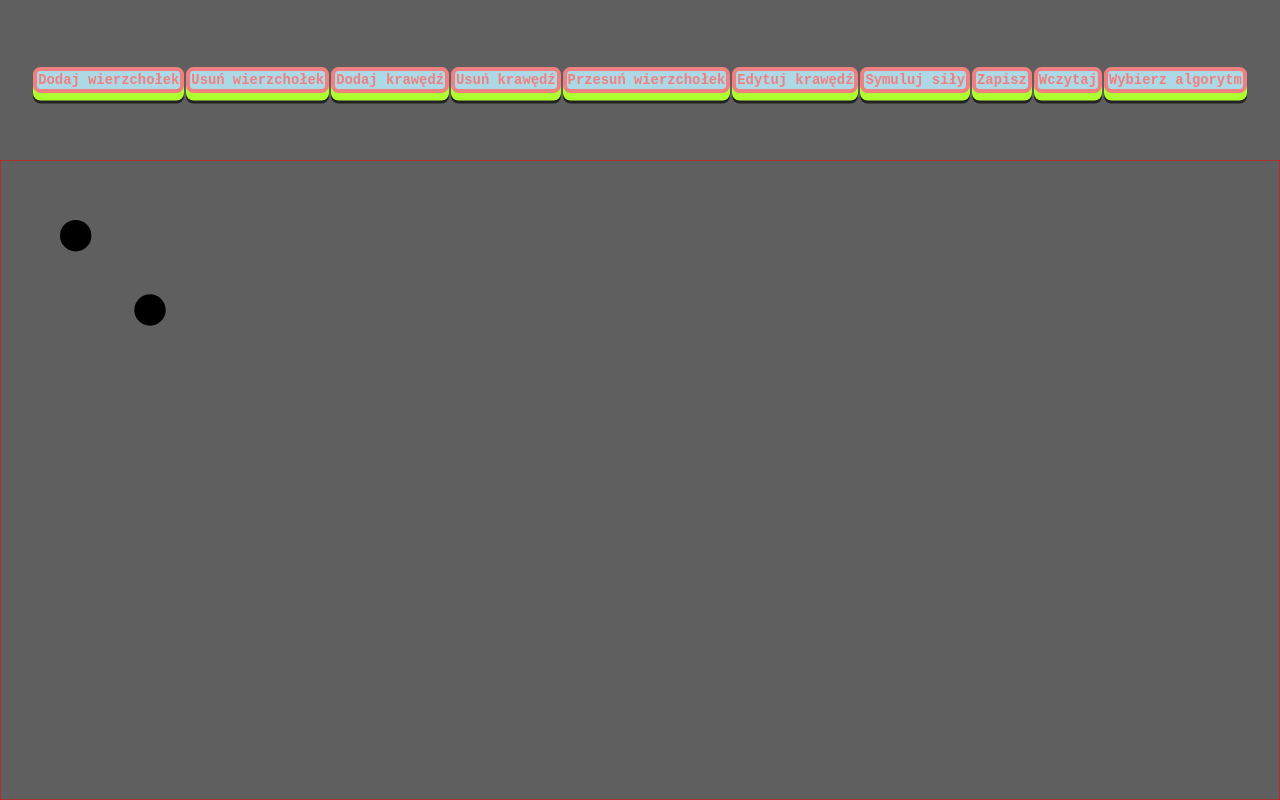
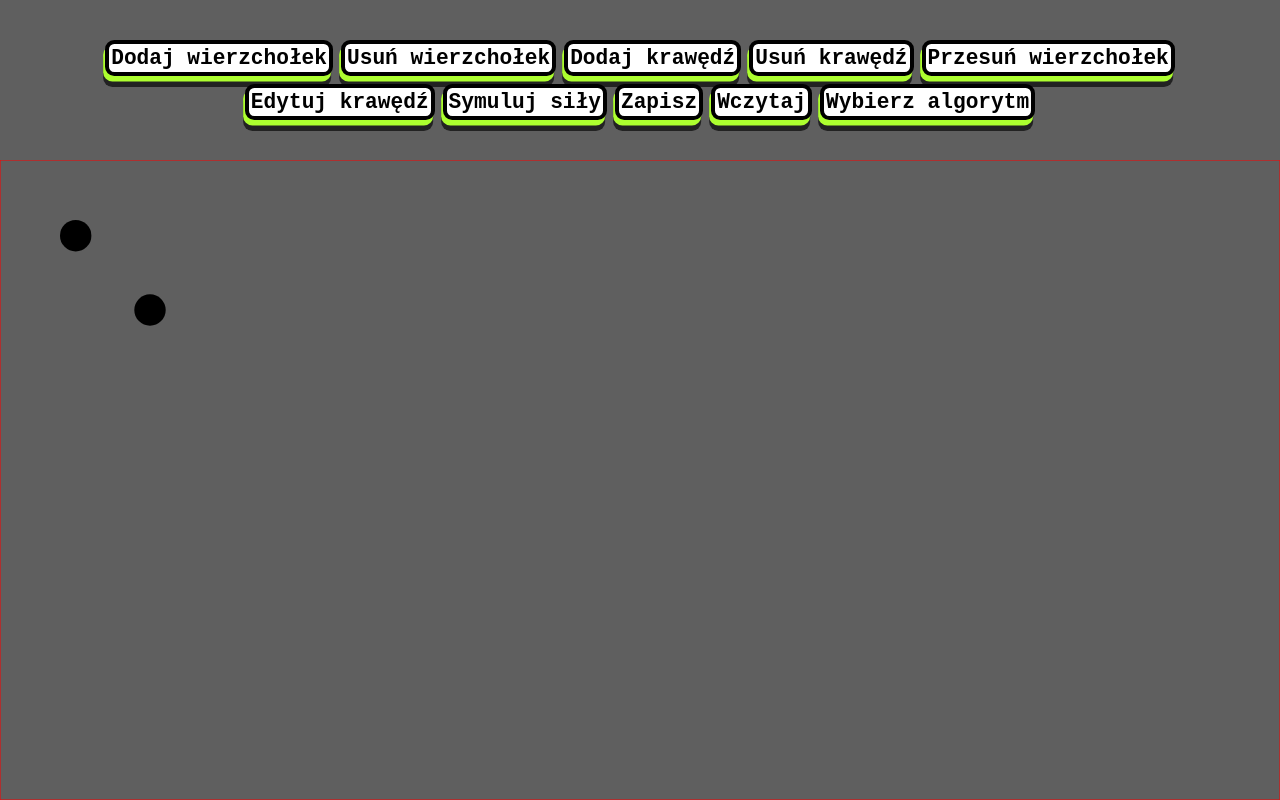
Before and after one commit to marwar22/GraphVisualizerWeb, a plain HTML site: page index.html in a window 1280 px wide. Drawn offline with Linux system fonts and the light colour scheme.

Commit message:
Extra animatons and offsets for buttons.

```diff
--- a/css/button_styles.css
+++ b/css/button_styles.css
@@ -1,23 +1,31 @@
 .btn {
-  background-color: lightblue;
-  color: lightcoral;
-  border: lightcoral solid 0.3rem;
+  background-color: rgb(255, 255, 255);
+  color: black;
+  border:black solid 0.25rem;
   border-radius: 0.5rem;
   text-align: center;
   text-decoration: none;
-  box-shadow: 0 0.5rem greenyellow,0 0.7rem #222;
+  box-shadow: -0.1rem 0.3rem greenyellow,-0.1rem 0.6rem #222;
   position: relative;
   top: 0;
-  transition: all 300ms ease-in-out;
+  transition: all 150ms ease-in-out;
+
+  -webkit-user-select: none;
+  -moz-user-select: none;
+  -ms-user-select: none;
+  user-select: none;
+  cursor: pointer;
 }
 
 .btn:hover {
-  background-color: lightcoral;
-  color: lightblue;
+  background-color: black;
+  color: rgb(162, 162, 162);
   top: 0.1rem;
-  box-shadow: 0 0.4rem greenyellow, 0 0.6rem #222;
+  right: 0.02rem;
+  box-shadow: -0.08rem 0.2rem greenyellow, -0.08rem 0.5rem #222;
 }
 .btn:active {
-  top: 0.4rem;
-  box-shadow: 0 0.1rem greenyellow, 0 0.3rem #222;
+  top: 0.25rem;
+  right: 0.05rem;
+  box-shadow: -0.05rem 0.05rem greenyellow, -0.05rem 0.35rem #222;
 }
--- a/css/styles.css
+++ b/css/styles.css
@@ -4,7 +4,8 @@ html, body {
     background-color:  rgb(95, 95, 95);
     /* background-color:  rgb(0, 0, 0); */
     font-family: "Inconsolata", monospace;
-    font-size: 0.93em;
+    /* font-size: 0.93em; */
+    font-size: 1.15em;
     font-weight: bold;
     height:100vh;
     /* overflow: hidden; */
@@ -17,8 +18,8 @@ html, body {
 }
 
 a{
-    margin: 1px;
-    padding: 1px;
+    margin: 4px;
+    padding: 2px;
     min-height: 20;
 }
 
```
